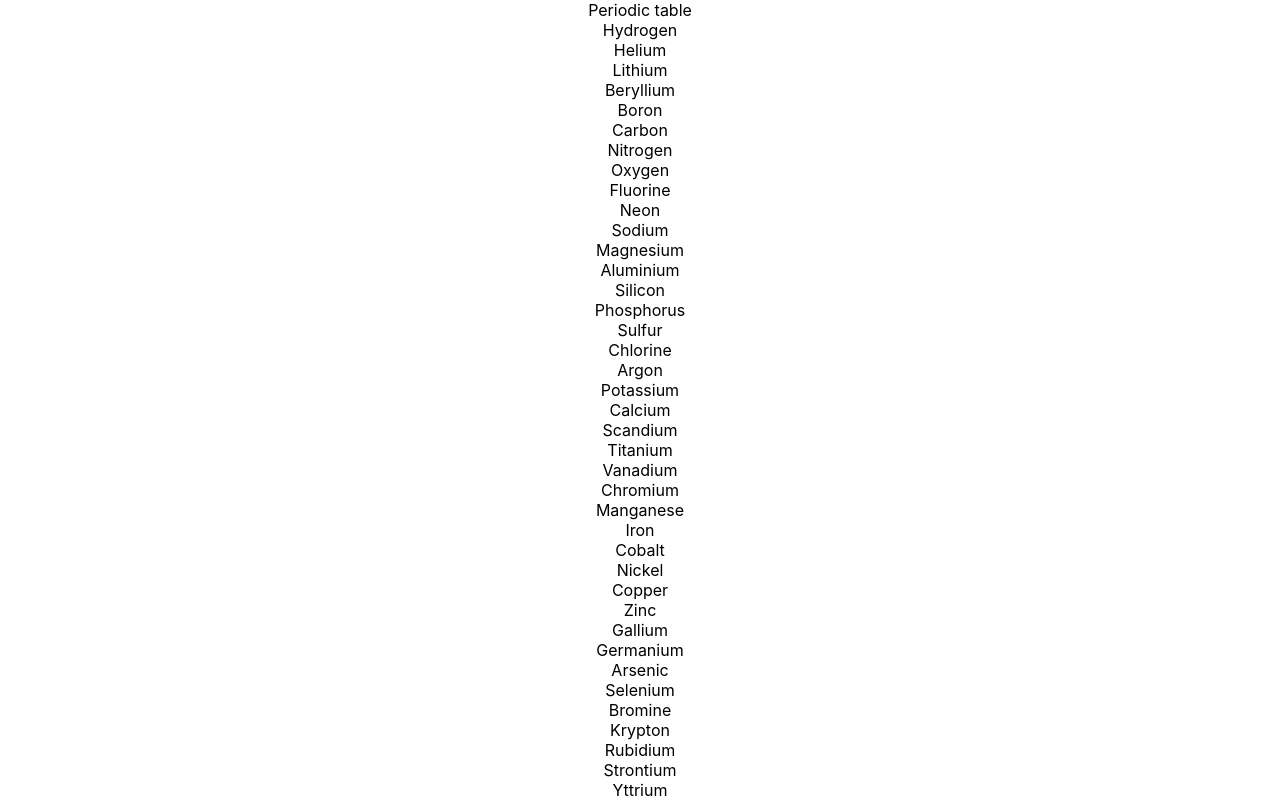
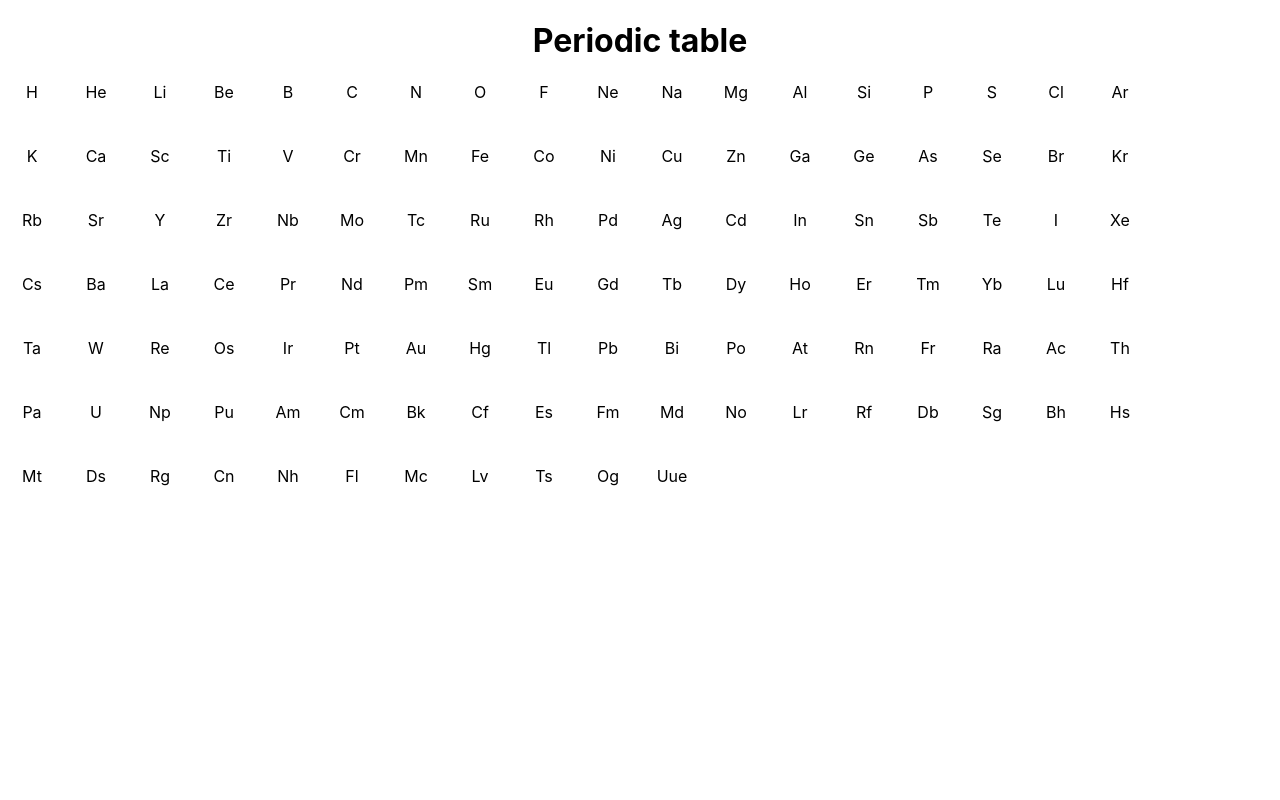
Before and after one commit to jbuyu/periodic-table, a React (Create React App) app: page / in a window 1280 px wide. Shown: the top 800 px of the page. Built offline with nearby package versions, Linux system fonts and the light colour scheme.

Commit message:
css on each element

```diff
--- a/src/App.js
+++ b/src/App.js
@@ -5,7 +5,9 @@ import PeriodicTable from "./PeriodicTable";
 function App() {
   return (
     <div className="App">
-      <header>Periodic table</header>
+      <header>
+        <h1>Periodic table</h1>
+      </header>
       <PeriodicTable />
     </div>
   );
--- a/src/PeriodicTable.css
+++ b/src/PeriodicTable.css
@@ -0,0 +1,5 @@
+.periodic-table {
+  display: grid;
+  grid-template-columns: repeat(18, 64px);
+  grid-template-rows: repeat(7, 64px);
+}
--- a/src/PeriodicTable.js
+++ b/src/PeriodicTable.js
@@ -1,11 +1,11 @@
 import React, { Component } from "react";
 import data from "./data/PeriodicTableJSON.json";
-
+import "./PeriodicTable.css";
 const PeriodicTable = () => {
   return (
-    <div>
+    <div className="periodic-table">
       {data.elements.map(({ name, symbol }) => {
-        return <div key={name}>{name}</div>;
+        return <div key={name}>{symbol}</div>;
       })}
     </div>
   );
```
